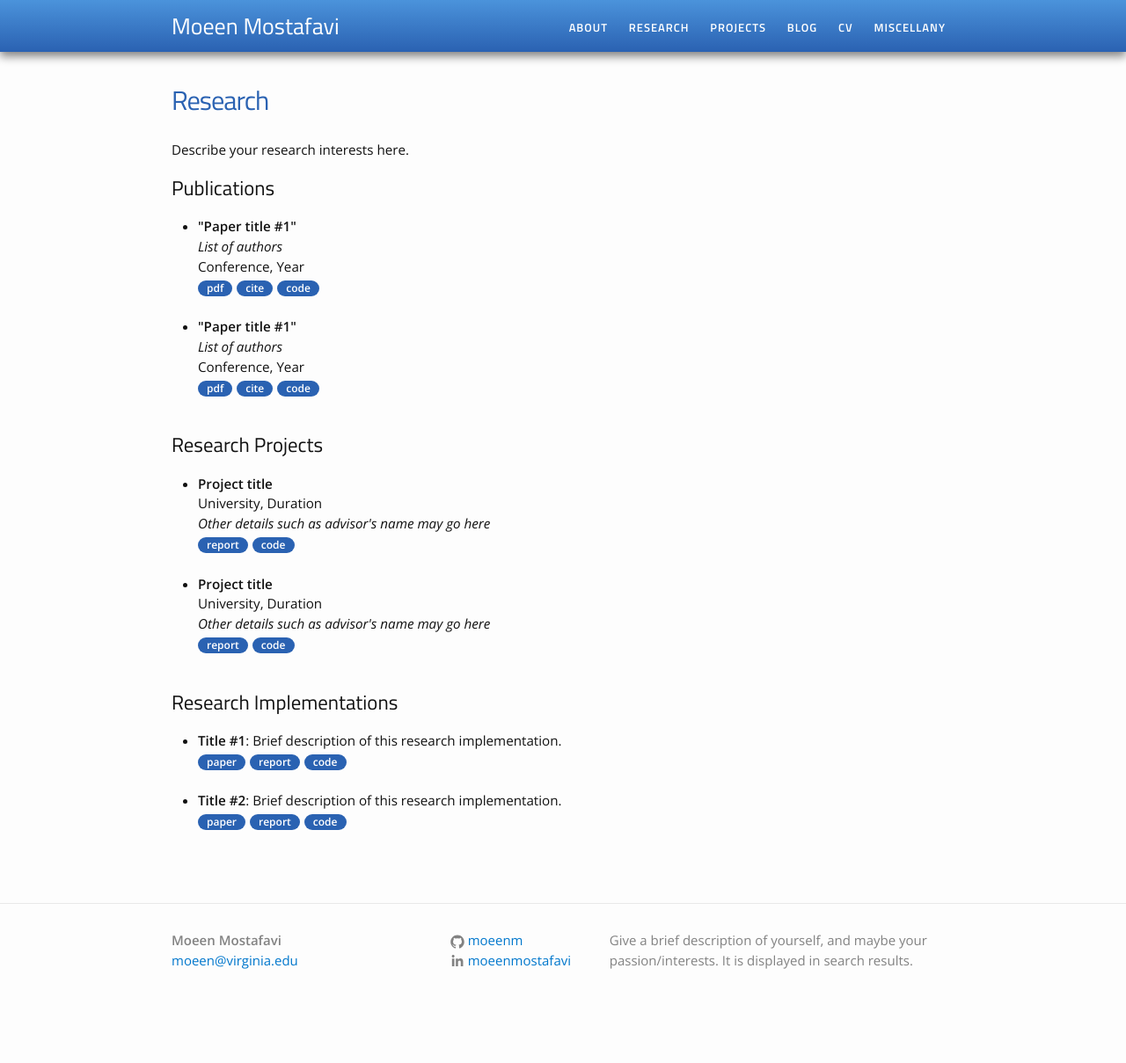
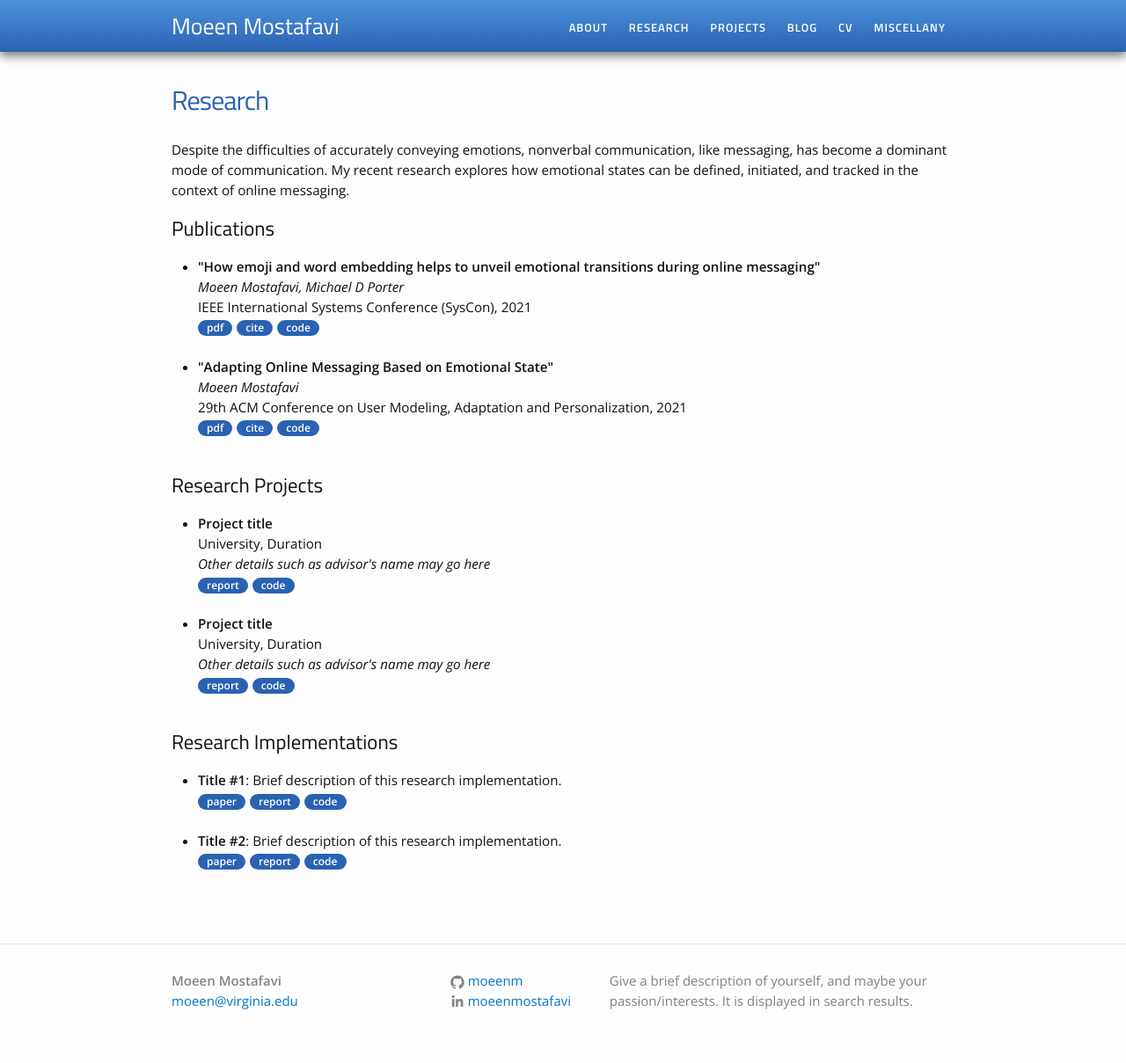
Before and after one commit to moeenm/moeenm.github.io, a Jekyll site: the page built from research.md, in a window 1280 px wide. Shown: the whole page at 88% size. Built offline with Jekyll 4.4.1, drawn with Linux system fonts in a browser that asks for light colours; before the commit the page ends 1163 px from its top, so only the background shows below that.

Commit message:
Update research.md

```diff
--- a/research.md
+++ b/research.md
@@ -4,20 +4,20 @@ permalink: /research/
 title: Research
 ---
 
-Describe your research interests here.
+Despite the difficulties of accurately conveying emotions, nonverbal communication, like messaging, has become a dominant mode of communication. My recent research explores how emotional states can be defined, initiated, and tracked in the context of online messaging.
 
 <h2>Publications</h2>
 <ul>
 	<li>
-		<b>"Paper title #1"</b><br>
-		<i>List of authors</i><br>
-		Conference, Year<br>
+		<b>"How emoji and word embedding helps to unveil emotional transitions during online messaging"</b><br>
+		<i>Moeen Mostafavi, Michael D Porter </i><br>
+		  IEEE International Systems Conference (SysCon), 2021<br>
 		<a href=""><div class="color-button">pdf</div></a><a href=""><div class="color-button">cite</div></a><a href=""><div class="color-button">code</div></a>
 	</li><br>
 	<li>
-		<b>"Paper title #1"</b><br>
-		<i>List of authors</i><br>
-		Conference, Year<br>
+		<b>"Adapting Online Messaging Based on Emotional State"</b><br>
+		<i>Moeen Mostafavi</i><br>
+		 29th ACM Conference on User Modeling, Adaptation and Personalization, 2021<br>
 		<a href=""><div class="color-button">pdf</div></a><a href=""><div class="color-button">cite</div></a><a href=""><div class="color-button">code</div></a>
 	</li><br>
 </ul>
```
